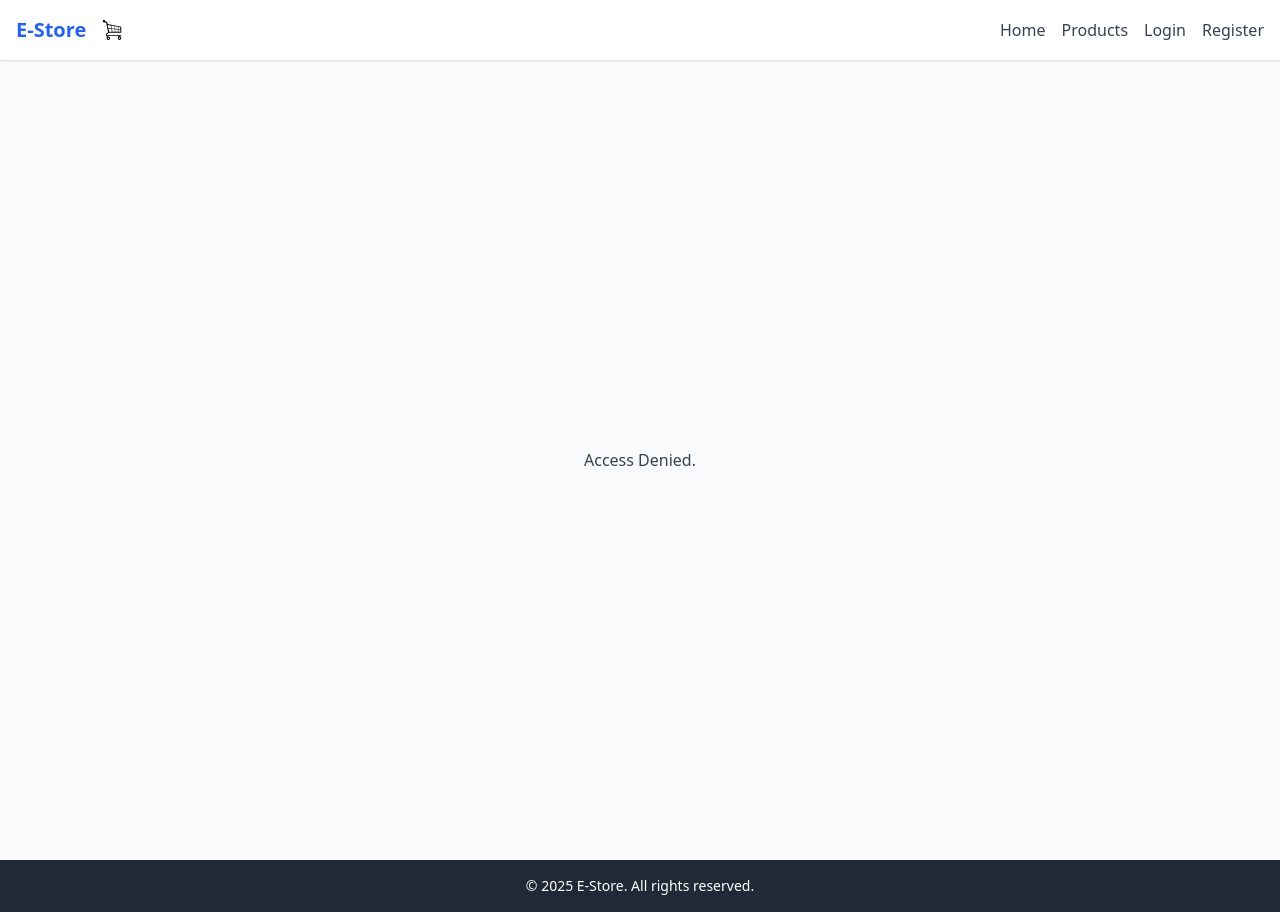
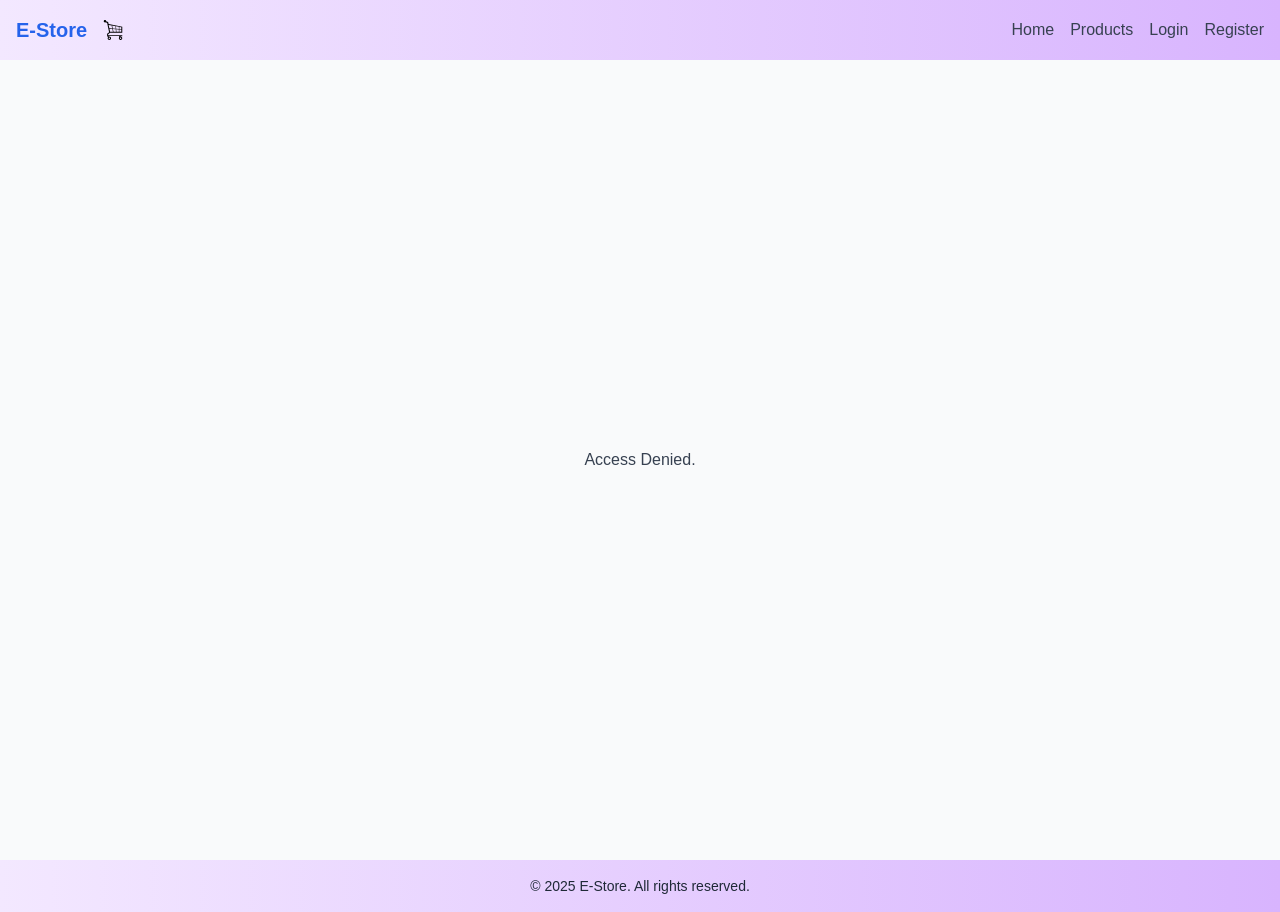
Before and after one commit to goatdev7/e-store, a Next.js app in the folder frontend/: page /admin/products in a window 1280 px wide. Built offline with nearby package versions, Linux system fonts and the light colour scheme.

Commit message:
Fixed theme and fonts

```diff
--- a/frontend/pages/admin/products.tsx
+++ b/frontend/pages/admin/products.tsx
@@ -96,7 +96,7 @@ export default function AdminProductsPage() {
 
 
     return (
-        <div className="min-h-screen min-w-screen text-black bg-gray-50 py-10">
+        <div className="min-h-screen min-w-screen text-black bg-standard py-10">
             <h1 className="text-3xl font-bold mb-6 text-center">Admin - Manage Products</h1>
             <div className="container mx-auto flex flex-wrap px-4 justify-between py-6">
                 <form onSubmit={handleSubmit} className="bg-white p-6 rounded shadow-md max-w-sm">
--- a/frontend/pages/index.tsx
+++ b/frontend/pages/index.tsx
@@ -33,27 +33,28 @@ export default function Home({ products }: HomeProps) {
     const featuredProducts = products.slice(0, 6);
 
     return (
-        <div className="min-h-screen bg-gradient-to-b from-indigo-100 via-white to-white dark:from-indigo-800 dark:via-gray-900 dark:to-black transition-colors duration-500">
-                <h1 className="text-5xl flex justify-center font-extrabold mb-4">Welcome to an AI-Powered E-Store</h1>
+        <div className="min-h-screen bg-standard">
+                <h1 className="text-3xl flex justify-center mb-4">Welcome to an AI-Powered E-Store</h1>
                 <p className="text-lg mb-6 text-center">
                     Your one-stop shop for the latest and greatest in electronics powered by AI.
                 </p>
+
                 {/* Top Featured Products Section */}
                 <motion.section
                     id="products"
                     initial={{ opacity: 0 }}
                     animate={{ opacity: 1 }}
                     transition={{ duration: 1 }}
-                    className="flex items-center items-center justify-center bg-gray-50 py-20"
+                    className="flex items-center items-center justify-center py-10"
                 >
                     <div className="container px-4 mb-6">
                         <h2 className="text-3xl font-bold mb-6 text-center">Top Featured Products</h2>
                         {featuredProducts.length === 0 ? (
                             <p className="text-gray-700 text-center">No products available right now.</p>
                         ) : (
-                            <Grid container spacing={5} justifyContent="center" marginTop={6}>
+                            <Grid container rowGap={5} columnGap={5} justifyContent="center" marginTop={6} >
                                 {featuredProducts.map((product) => (
-                                    <Grid component="div" xs={12} sm={6} md={4} lg={3} key={product.id}>
+                                    <Grid component="div" xs={12} sm={6} md={3} lg={3} key={product.id} className="bg-white shadow-lg rounded-lg space-x-4">
                                         <motion.div
                                             initial={{ opacity: 0, y: 30 }}
                                             animate={{ opacity: 1, y: 0 }}
@@ -68,7 +69,7 @@ export default function Home({ products }: HomeProps) {
                                             <Typography variant="h6" className="text-xl font-semibold mb-2">
                                                 <p>{product.name}</p>
                                             </Typography>
-                                            <Typography variant="body2" className="text-gray-600 mb-2">
+                                            <Typography variant="body2" className="text-gray-600 mb-2 truncate">
                                                 {product.description}
                                             </Typography>
                                             <Typography variant="h5" className="font-bold text-indigo-600">
@@ -85,7 +86,7 @@ export default function Home({ products }: HomeProps) {
                 <div className="mb-6 text-3xl font-bold text-center">
                     <Link
                         href="/products"
-                        className="btn-primary rounded-full font-semibold hover:bg-gray-900 "
+                        className="btn-primary"
                     >
                         Shop Now
                     </Link>
@@ -96,9 +97,9 @@ export default function Home({ products }: HomeProps) {
                     initial={{ opacity: 0 }}
                     animate={{ opacity: 1 }}
                     transition={{ duration: 1 }}
-                    className=" flex items-center justify-center bg-gradient-to-r from-indigo-500 to-purple-600"
+                    className=" flex items-center justify-center"
                 >
-                    <div className="container mx-auto px-4">
+                    <div className="container mx-auto py-10 px-4">
                         <h2 className="text-3xl font-bold mb-12 text-center ">What Our Customers Say</h2>
                         <div className="grid grid-cols-2 md:grid-cols-3 gap-8">
                             <motion.div
--- a/frontend/pages/products/index.tsx
+++ b/frontend/pages/products/index.tsx
@@ -3,6 +3,7 @@ import { createApolloClient } from "@/app/services/client";
 import { GET_PRODUCTS } from "@/app/services/product";
 import Link from "next/link";
 import Image from "next/image";
+import { useState } from "react";
 
 interface Product {
   id: string;
@@ -18,24 +19,31 @@ interface ProductPageProps {
 }
 
 export default function Products({ products }: ProductPageProps) {
+  const [visibleCount, setVisibleCount] = useState(9);
+
+  const handleViewMore = () => {
+    // Increase the visible count by 9 (or any other increment)
+    setVisibleCount((prev) => prev + 9);
+  };
+
   return (
-    <div className="min-h-screen bg-gray-50 py-10">
+    <div className="min-h-screen bg-gray-50 py-10 bg-standard">
       <div className="container mx-auto px-6">
         <h1 className="text-4xl font-bold text-center mb-8">All Products</h1>
         {products.length === 0 ? (
           <p className="text-center text-gray-600">No products available.</p>
         ) : (
-          <div className="grid sm:grid-cols-1 md:grid-cols-3 lg:grid-cols-4 gap-6">
-            {products.map((product) => (
+          <div className="grid grid-cols-1 sm:grid-cols-2 md:grid-cols-3 gap-6">
+            {products.slice(0, visibleCount).map((product) => (
               <div key={product.id} className="bg-white rounded-lg shadow overflow-hidden">
                 {product.imageUrl && (
 
                   <Image
                     src={product.imageUrl}
                     alt={product.name}
-                    className="w-4 h-4 object-cover"
-                    width={20}
-                    height={20}
+                    className="w-full object-cover"
+                    width={50}
+                    height={50}
 
                   />
                 )}
@@ -47,14 +55,26 @@ export default function Products({ products }: ProductPageProps) {
                   <p className="text-indigo-700 font-bold mb-4">
                     ${product.price.toFixed(2)}
                   </p>
-                  <Link href={`/products/${product.id}`} className="block text-center bg-indigo-600 text-white py-2 rounded hover:bg-indigo-700">
+                  <div className=" contianer mx-2 justify-center">
+                    <Link href={`/products/${product.id}`} className="block text-center bg-indigo-600 text-white py-2 rounded hover:bg-indigo-700">
 
                       View Details
 
-                  </Link>
+                    </Link>
+                  </div>
                 </div>
               </div>
             ))}
+          </div>
+        )}
+        {visibleCount < 25 && (
+          <div className="mt-8 text-center">
+            <button
+              onClick={handleViewMore}
+              className="btn-primary"
+            >
+              View More
+            </button>
           </div>
         )}
       </div>
--- a/frontend/src/app/components/footer.tsx
+++ b/frontend/src/app/components/footer.tsx
@@ -2,7 +2,7 @@ import React from 'react';
 
 const Footer: React.FC = () => {
   return (
-    <footer className="w-full bg-gray-800 text-white py-4 text-center text-sm">
+    <footer className="w-full bg-gradient-to-r from-purple-100 to-purple-300 transition-colors duration-500 py-4 text-center text-sm">
       <p>© {new Date().getFullYear()} E-Store. All rights reserved.</p>
     </footer>
   );
--- a/frontend/src/app/components/header.tsx
+++ b/frontend/src/app/components/header.tsx
@@ -7,18 +7,18 @@ const Header: React.FC = () => {
   const { isLoggedIn, logout } = useContext(AuthContext);
 
   return (
-    <header className="w-full bg-white shadow p-4 flex items-center justify-between">
-      <div className="flex items-center space-x-4 text-xl font-bold text-black">
-        <Link href="/">E-Store</Link>
+    <header className="w-full bg-gradient-to-r from-purple-100 to-purple-300 transition-colors duration-500 shadow p-4 flex items-center justify-between ">
+      <div className="flex items-center space-x-4 text-xl font-bold text-black ">
+        <Link href="/" className='hover:no-underline'>E-Store</Link>
         <Link href="/cart" className="text-gray-700 hover:text-indigo-600">
           <Image src="/cart.svg" height="20" width="20" alt="cartLogo" />
           </Link>
       </div>
-      <nav className="flex items-center space-x-4">
-        <Link href="/" className="text-gray-700 hover:text-indigo-600">
+      <nav className="flex items-center space-x-4 ">
+        <Link href="/" className="text-gray-700 hover:text-indigo-600 hover:no-underline">
           Home
         </Link>
-        <Link href="/products/" className="text-gray-700 hover:text-indigo-600">
+        <Link href="/products/" className="text-gray-700 hover:text-indigo-600 hover:no-underline">
           Products
         </Link>
         {isLoggedIn ? (
--- a/frontend/src/app/globals.css
+++ b/frontend/src/app/globals.css
@@ -1,7 +1,7 @@
 @tailwind base;
 @tailwind components;
 @tailwind utilities;
-
+@import url('https://fonts.googleapis.com/css2?family=Poppins:wght@400;500;600;700&display=swap');
 /* Global Styling */
 body {
   @apply bg-gray-50 text-gray-800;
@@ -19,7 +19,10 @@ h1, h2, h3, h4, h5, h6 {
 
 /* Buttons */
 .btn-primary {
-  @apply bg-blue-600 text-white px-6 py-2 rounded-md hover:bg-blue-700 transition;
+  @apply bg-gradient-to-r from-purple-500 to-purple-700 text-white font-semibold py-2 px-6 rounded-full text-xl transition-colors duration-300 hover:from-purple-600 hover:to-purple-800 hover:no-underline;
+}
+.bg-standard {
+  @apply bg-gradient-to-r from-purple-100 to-purple-300 transition-colors duration-500
 }
 
 /* Card Style */
@@ -31,3 +34,9 @@ h1, h2, h3, h4, h5, h6 {
 a {
   @apply text-blue-600 hover:underline;
 }
+
+@layer base {
+  body {
+    @apply font-poppins;
+  }
+}
--- a/frontend/tailwind.config.ts
+++ b/frontend/tailwind.config.ts
@@ -5,6 +5,7 @@ export default {
     "./src/pages/**/*.{js,ts,jsx,tsx,mdx}",
     "./src/components/**/*.{js,ts,jsx,tsx,mdx}",
     "./src/app/**/*.{js,ts,jsx,tsx,mdx}",
+    "./pages/**/*.{js,ts,jsx,tsx}",
   ],
   theme: {
     extend: {
@@ -13,9 +14,14 @@ export default {
         secondary: "#E0D6F5", // Muted lavender
         accent: "#30C5D2", // Cool teal
         background: "#F8FAFC", // Soft white-gray
-        textPrimary: "#333B4F", // Charcoal gray for text
+        textPrimary: "#2C3E50", // Deep, muted navy-blue
         cardBg: "#FFFFFF", // White for cards
         borderColor: "#D1D5DB", // Light gray borders
+      },
+
+
+      fontFamily: {
+        poppins: ['Poppins', 'sans-serif'],
       },
     },
   },
```
Also changed, not shown: 1 other file (tests, documents, lock files or other folders).
